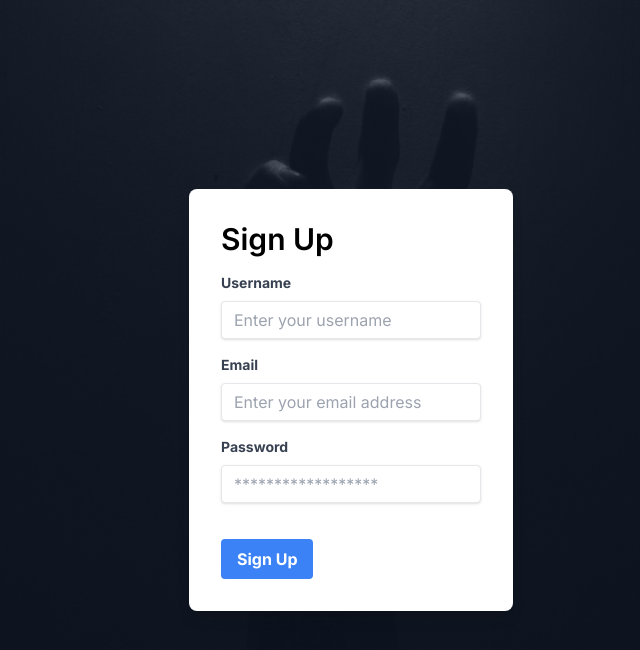
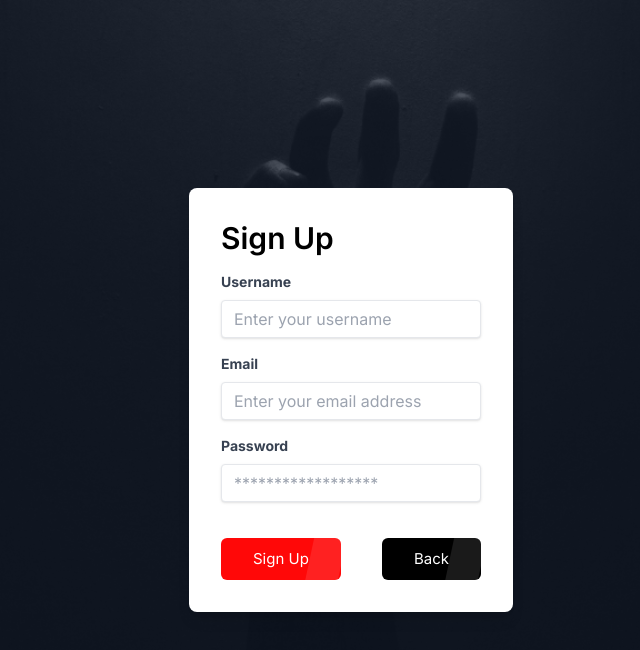
Before and after one commit to T-Letuka/mysteries-sleuth, a Next.js app: page /Signup in a window 1280 px wide. Shown: the top 650 px of the page, without its empty margins (289-929 px from the left). Built offline with nearby package versions, Linux system fonts and the light colour scheme.

Commit message:
fixed sign up page ui

```diff
--- a/app/Signup/page.tsx
+++ b/app/Signup/page.tsx
@@ -1,5 +1,8 @@
 import Image from "next/image";
 import signup from "@/public/signup.png";
+import RedButton from "../Components/Buttons/RedButton";
+import Link from "next/link";
+import WhiteButton from "../Components/Buttons/WhiteButton";
 
 export default function Signup() {
   return (
@@ -12,9 +15,7 @@ export default function Signup() {
           objectFit="cover"
         />
       </div>
-
-      <div className="absolute inset-0 bg-gray-900 opacity-75"></div>
-
+      <div className="absolute inset-0 bg-gray-900 opacity-75" />
       <div className="z-10 p-8 bg-white rounded-lg shadow-lg">
         <h1 className="text-3xl font-semibold mb-4">Sign Up</h1>
         <form>
@@ -61,12 +62,10 @@ export default function Signup() {
             />
           </div>
           <div className="flex items-center justify-between">
-            <button
-              className="bg-blue-500 hover:bg-blue-700 text-white font-bold py-2 px-4 rounded focus:outline-none focus:shadow-outline"
-              type="button"
-            >
-              Sign Up
-            </button>
+            <RedButton text="Sign Up" />
+            <Link href="/">
+              <WhiteButton text="Back" />
+            </Link>
           </div>
         </form>
       </div>
```
